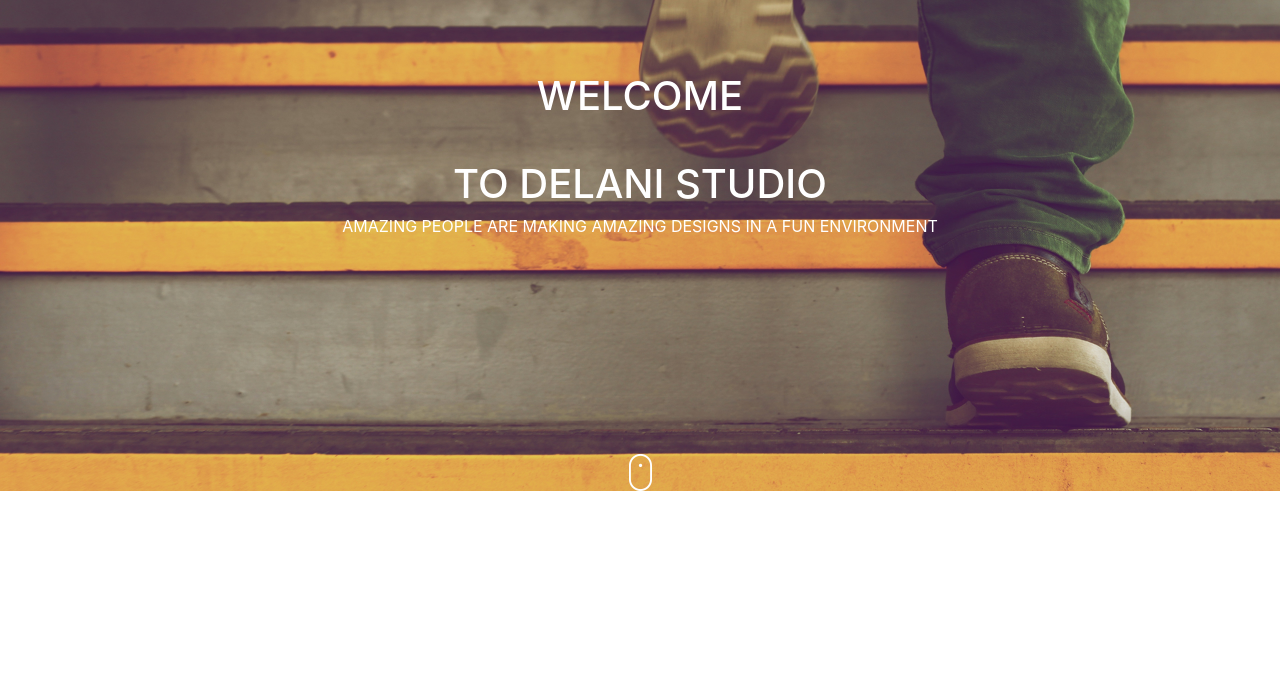
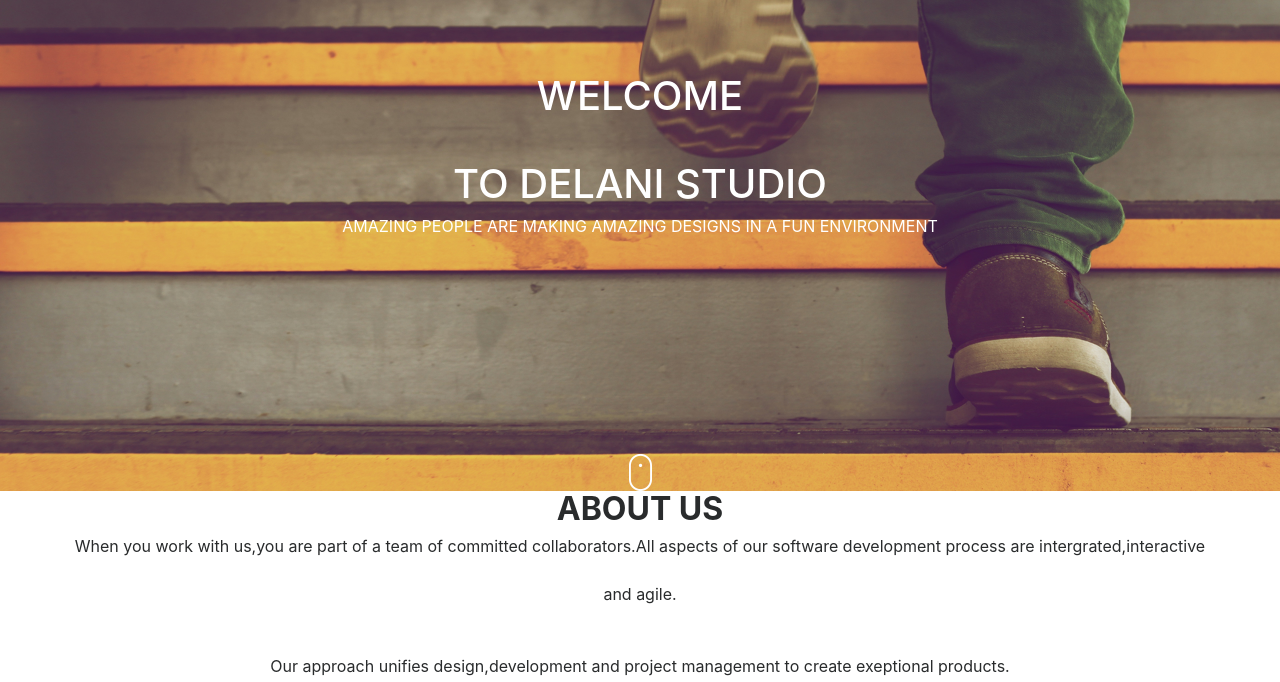
Before and after one commit to lavylipesh/delani-studio, a plain HTML site: page index.html in a window 1280 px wide. Shown: the part 118-800 px from the top of the page. Drawn offline with nearby package versions, Linux system fonts and the light colour scheme.

Commit message:
I made a landing pagr and added an about us section

```diff
--- a/index.html
+++ b/index.html
@@ -20,7 +20,7 @@
 
         <div class="about">
 
-         <!--<h2><strong>ABOUT US</strong></h2>
+         <h2><strong>ABOUT US</strong></h2>
         <P>When you work with us,you are part of a team of committed collaborators.All aspects of our software development process are intergrated,interactive<br><br>and agile.<br><br><br>
         Our approach unifies design,development and project management to create exeptional products.<br><br>
     We start each project by understanding your business goals,the user's needs and the product requirements<br><br>
@@ -32,7 +32,7 @@ Then we help translate them into effective and elegant solutions.</P>
         </div>
         <div class="do">
             <div class="container">
-            <h2>WHAT WE DO</h2>
+            <!--<h2>WHAT WE DO</h2>
 
             <div class="row">
             <div class="col-md-4">
```
